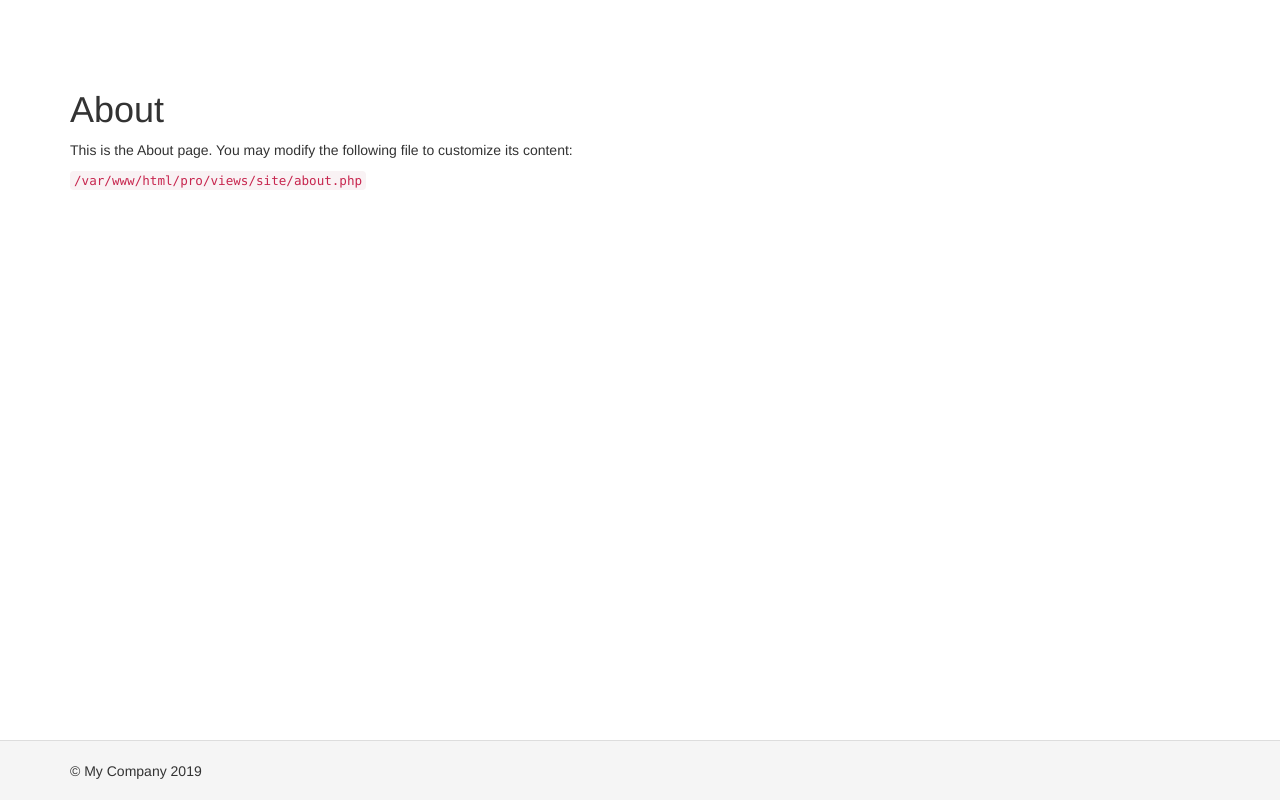
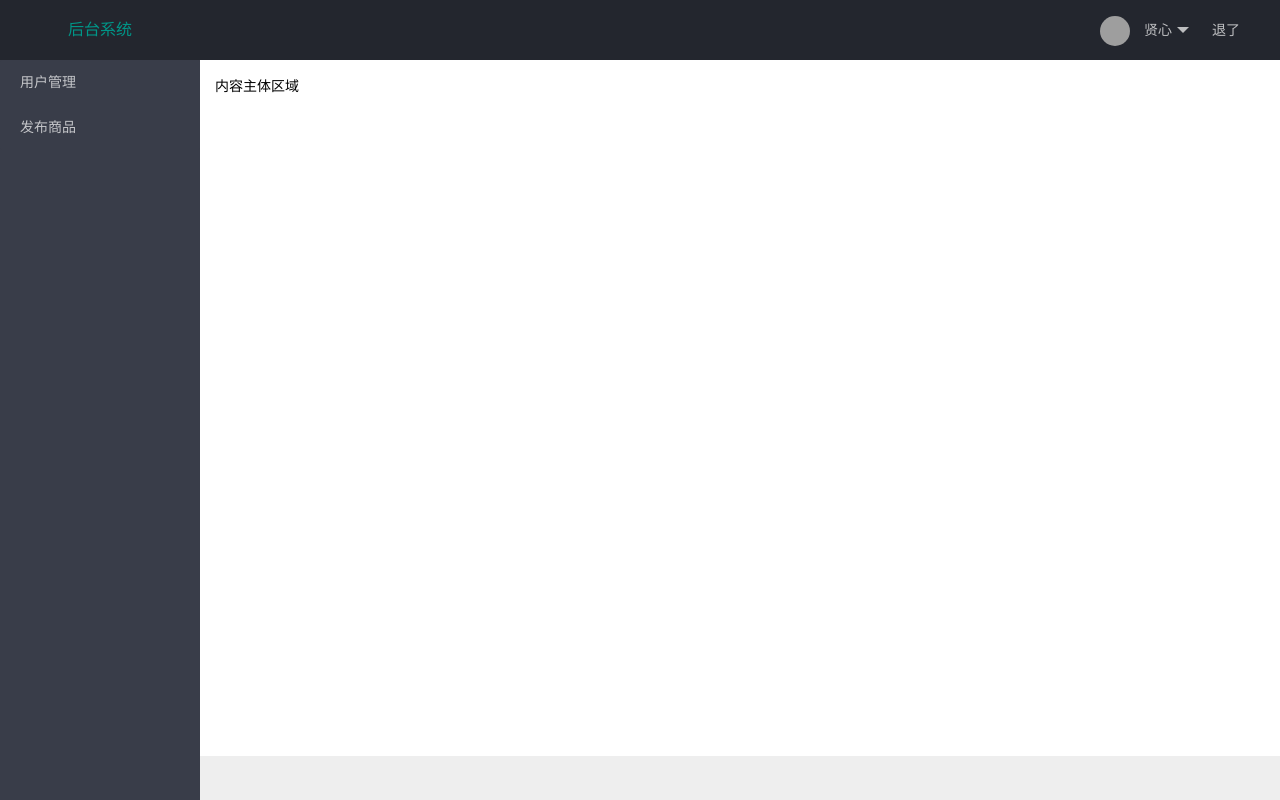
Before and after one commit to leedong-512/leedong, a Yii app: template pro/views/site/about.php in a window 1280 px wide. Run offline with PHP 8.4 and a stand-in for Yii, Linux system fonts and the light colour scheme; the template is opened without the code that fills it, so the values that code supplies are empty; some libraries are stand-ins or nearby versions; grey boxes are pictures that could not be loaded.

Commit message:
更新框架

```diff
--- a/pro/config/db.php
+++ b/pro/config/db.php
@@ -2,10 +2,11 @@
 
 return [
     'class' => 'yii\db\Connection',
-    'dsn' => 'mysql:host=localhost;dbname=yii2basic',
+    'dsn' => 'mysql:host=132.232.179.176;dbname=pro',
     'username' => 'root',
     'password' => '',
     'charset' => 'utf8',
+    'tablePrefix'=> 'pro_',
 
     // Schema cache options (for production environment)
     //'enableSchemaCache' => true,
--- a/pro/config/web.php
+++ b/pro/config/web.php
@@ -13,6 +13,7 @@ $config = [
     ],
     'components' => [
         'request' => [
+            'enableCsrfValidation' => false,
             // !!! insert a secret key in the following (if it is empty) - this is required by cookie validation
             'cookieValidationKey' => 'GolbMpxldyJR6w9rEbf7hVpMxI8_V8F5',
         ],
@@ -43,14 +44,14 @@ $config = [
             ],
         ],
         'db' => $db,
-        /*
+
         'urlManager' => [
             'enablePrettyUrl' => true,
             'showScriptName' => false,
             'rules' => [
             ],
         ],
-        */
+
     ],
     'params' => $params,
 ];
--- /dev/null
+++ b/pro/views/index/index.php
@@ -0,0 +1,3 @@
+<?php
+
+?>
--- a/pro/views/layouts/main.php
+++ b/pro/views/layouts/main.php
@@ -14,67 +14,89 @@ AppAsset::register($this);
 ?>
 <?php $this->beginPage() ?>
 <!DOCTYPE html>
-<html lang="<?= Yii::$app->language ?>">
+<html>
 <head>
-    <meta charset="<?= Yii::$app->charset ?>">
-    <meta http-equiv="X-UA-Compatible" content="IE=edge">
-    <meta name="viewport" content="width=device-width, initial-scale=1">
-    <?php $this->registerCsrfMetaTags() ?>
-    <title><?= Html::encode($this->title) ?></title>
-    <?php $this->head() ?>
+    <meta charset="utf-8">
+    <meta name="viewport" content="width=device-width, initial-scale=1, maximum-scale=1">
+    <title>layout 后台大布局 - Layui</title>
+    <link rel="stylesheet" href="/js/layui/css/layui.css">
 </head>
-<body>
-<?php $this->beginBody() ?>
+<body class="layui-layout-body">
+<div class="layui-layout layui-layout-admin">
+    <div class="layui-header">
+        <div class="layui-logo">后台系统</div>
+        <!-- 头部区域（可配合layui已有的水平导航） -->
+        <!--<ul class="layui-nav layui-layout-left">
+            <li class="layui-nav-item"><a href="">控制台</a></li>
+            <li class="layui-nav-item"><a href="">商品管理</a></li>
+            <li class="layui-nav-item"><a href="">用户</a></li>
+            <li class="layui-nav-item">
+                <a href="javascript:;">其它系统</a>
+                <dl class="layui-nav-child">
+                    <dd><a href="">邮件管理</a></dd>
+                    <dd><a href="">消息管理</a></dd>
+                    <dd><a href="">授权管理</a></dd>
+                </dl>
+            </li>
+        </ul>-->
+        <ul class="layui-nav layui-layout-right">
+            <li class="layui-nav-item">
+                <a href="javascript:;">
+                    <img src="http://t.cn/RCzsdCq" class="layui-nav-img">
+                    贤心
+                </a>
+                <dl class="layui-nav-child">
+                    <dd><a href="">基本资料</a></dd>
+<!--                    <dd><a href="">安全设置</a></dd>-->
+                </dl>
+            </li>
+            <li class="layui-nav-item"><a href="">退了</a></li>
+        </ul>
+    </div>
 
-<div class="wrap">
-    <?php
-    NavBar::begin([
-        'brandLabel' => Yii::$app->name,
-        'brandUrl' => Yii::$app->homeUrl,
-        'options' => [
-            'class' => 'navbar-inverse navbar-fixed-top',
-        ],
-    ]);
-    echo Nav::widget([
-        'options' => ['class' => 'navbar-nav navbar-right'],
-        'items' => [
-            ['label' => 'Home', 'url' => ['/site/index']],
-            ['label' => 'About', 'url' => ['/site/about']],
-            ['label' => 'Contact', 'url' => ['/site/contact']],
-            Yii::$app->user->isGuest ? (
-                ['label' => 'Login', 'url' => ['/site/login']]
-            ) : (
-                '<li>'
-                . Html::beginForm(['/site/logout'], 'post')
-                . Html::submitButton(
-                    'Logout (' . Yii::$app->user->identity->username . ')',
-                    ['class' => 'btn btn-link logout']
-                )
-                . Html::endForm()
-                . '</li>'
-            )
-        ],
-    ]);
-    NavBar::end();
-    ?>
+    <div class="layui-side layui-bg-black">
+        <div class="layui-side-scroll">
+            <!-- 左侧导航区域（可配合layui已有的垂直导航） -->
+            <ul class="layui-nav layui-nav-tree"  lay-filter="test">
+                <!--<li class="layui-nav-item layui-nav-itemed">
+                    <a class="" href="javascript:;">所有商品</a>
+                    <dl class="layui-nav-child">
+                        <dd><a href="javascript:;">列表一</a></dd>
+                        <dd><a href="javascript:;">列表二</a></dd>
+                        <dd><a href="javascript:;">列表三</a></dd>
+                        <dd><a href="">超链接</a></dd>
+                    </dl>
+                </li>
+                <li class="layui-nav-item">
+                    <a href="javascript:;">解决方案</a>
+                    <dl class="layui-nav-child">
+                        <dd><a href="javascript:;">列表一</a></dd>
+                        <dd><a href="javascript:;">列表二</a></dd>
+                        <dd><a href="">超链接</a></dd>
+                    </dl>
+                </li>-->
+                <li class="layui-nav-item"><a href="">用户管理</a></li>
+                <li class="layui-nav-item"><a href="">发布商品</a></li>
+            </ul>
+        </div>
+    </div>
 
-    <div class="container">
-        <?= Breadcrumbs::widget([
-            'links' => isset($this->params['breadcrumbs']) ? $this->params['breadcrumbs'] : [],
-        ]) ?>
-        <?= Alert::widget() ?>
-        <?= $content ?>
+    <div class="layui-body">
+        <!-- 内容主体区域 -->
+        <div style="padding: 15px;">内容主体区域</div>
+    </div>
+
+    <div class="layui-footer">
     </div>
 </div>
+<script src="/js/layui/layui.js"></script>
+<script>
+    //JavaScript代码区域
+    layui.use('element', function(){
+        var element = layui.element;
 
-<footer class="footer">
-    <div class="container">
-        <p class="pull-left">&copy; My Company <?= date('Y') ?></p>
-
-        <p class="pull-right"><?= Yii::powered() ?></p>
-    </div>
-</footer>
-
+    });
+</script>
 <?php $this->endBody() ?>
 </body>
 </html>
```
Also changed, not shown: pro/controllers/BaseController.php (added, +29 -0 lines), pro/controllers/IndexController.php (added, +15 -0 lines), pro/controllers/UserController.php (added, +21 -0 lines), pro/views/user/login.php (added, +177 -0 lines), 1 other file.
